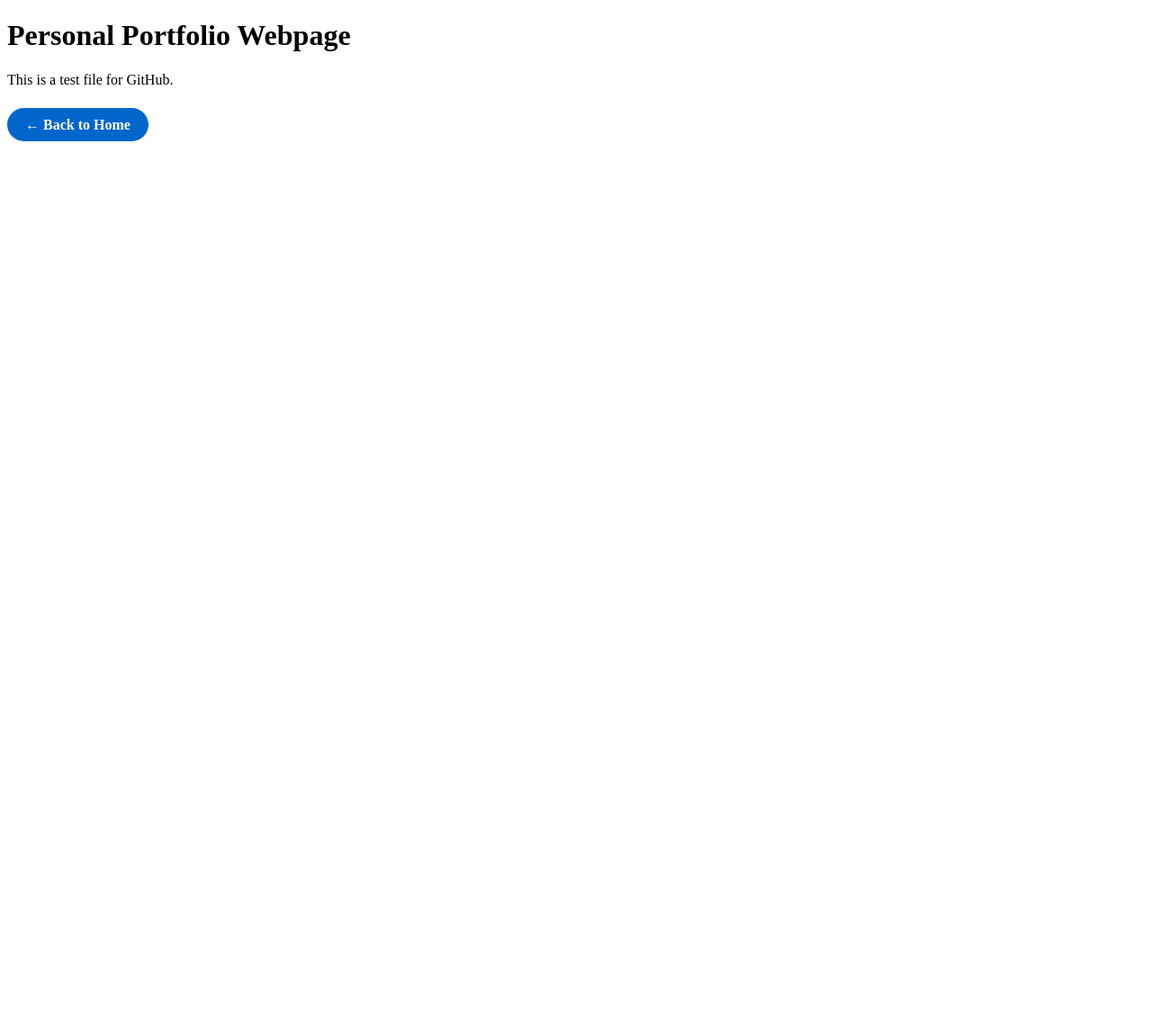
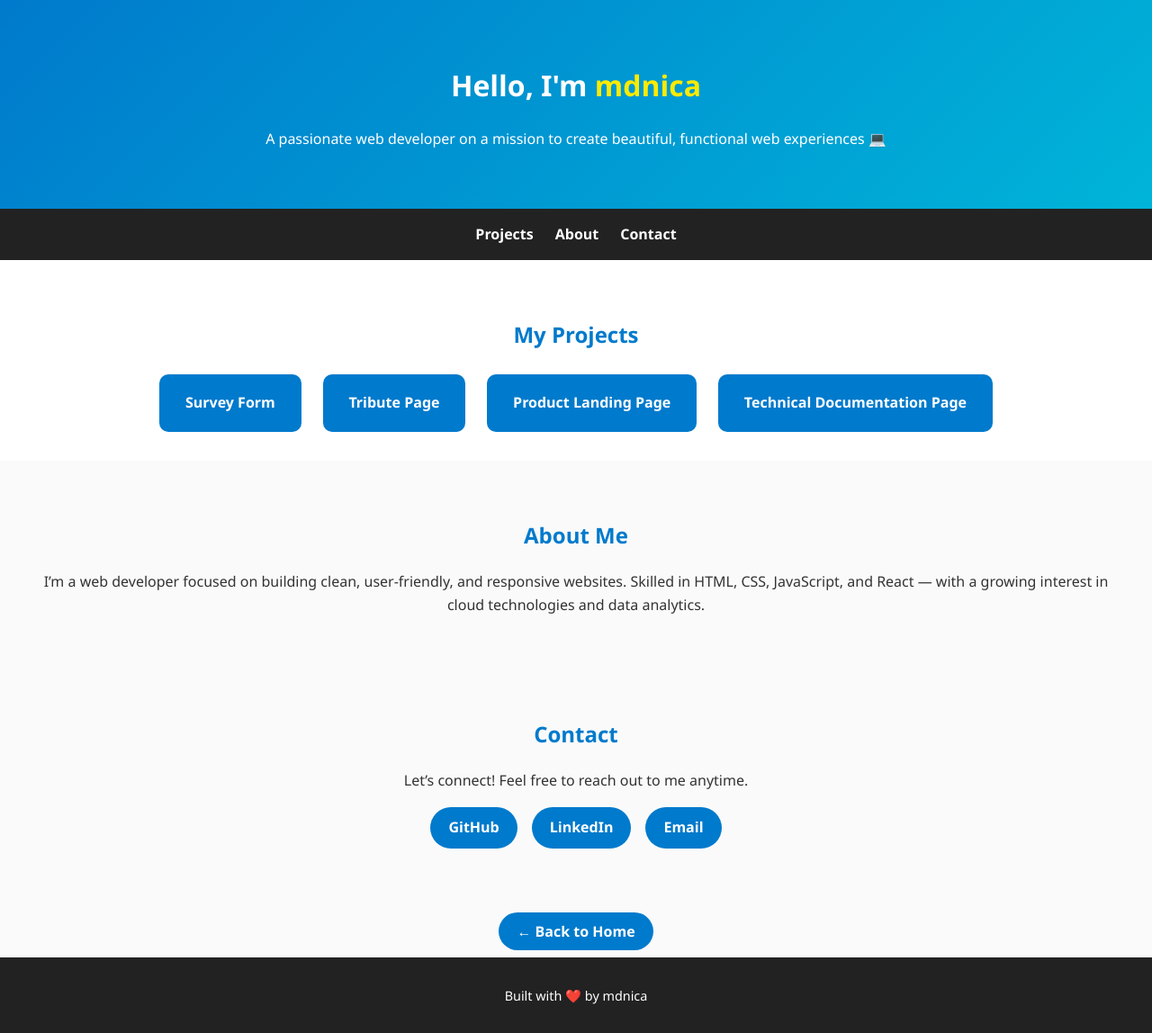
Before and after one commit to mdnica/freecodecamp-projects, a plain HTML site: page personal-portfolio-webpage/index.html in a window 1280 px wide. Shown: the whole page at 90% size. Before the commit the page ends 800 px from the top, so only its background shows below. Drawn offline with Linux system fonts and the light colour scheme.

Commit message:
Add completed Personal Portfolio Webpage project

```diff
--- a/personal-portfolio-webpage/index.html
+++ b/personal-portfolio-webpage/index.html
@@ -3,14 +3,63 @@
   <head>
     <meta charset="UTF-8" />
     <meta name="viewport" content="width=device-width, initial-scale=1.0" />
-    <title>Personal Portfolio</title>
+    <title>Personal Portfolio | FreeCodeCamp Project</title>
     <link rel="stylesheet" href="style.css" />
   </head>
   <body>
-    <h1>Personal Portfolio Webpage</h1>
-    <p>This is a test file for GitHub.</p>
+    <header id="welcome-section">
+      <h1>Hello, I'm <span class="highlight">mdnica</span></h1>
+      <p>
+        A passionate web developer on a mission to create beautiful, functional
+        web experiences 💻
+      </p>
+    </header>
+
+    <nav id="navbar">
+      <a href="#projects">Projects</a>
+      <a href="#about">About</a>
+      <a href="#contact">Contact</a>
+    </nav>
+
+    <section id="projects">
+      <h2>My Projects</h2>
+      <div class="project-grid">
+        <a href="../survey-form/" class="project-tile">Survey Form</a>
+        <a href="../tribute-page/" class="project-tile">Tribute Page</a>
+        <a href="../product-landing-page/" class="project-tile"
+          >Product Landing Page</a
+        >
+        <a href="../technical-documentation-page/" class="project-tile"
+          >Technical Documentation Page</a
+        >
+      </div>
+    </section>
+
+    <section id="about">
+      <h2>About Me</h2>
+      <p>
+        I’m a web developer focused on building clean, user-friendly, and
+        responsive websites. Skilled in HTML, CSS, JavaScript, and React — with
+        a growing interest in cloud technologies and data analytics.
+      </p>
+    </section>
+
+    <section id="contact">
+      <h2>Contact</h2>
+      <p>Let’s connect! Feel free to reach out to me anytime.</p>
+      <div class="social-links">
+        <a href="https://github.com/mdnica" target="_blank">GitHub</a>
+        <a href="https://www.linkedin.com/" target="_blank">LinkedIn</a>
+        <a href="mailto:youremail@example.com">Email</a>
+      </div>
+    </section>
+
     <div class="back-home">
       <a href="../index.html">← Back to Home</a>
     </div>
+
+    <footer>
+      <p>Built with ❤️ by mdnica</p>
+    </footer>
   </body>
 </html>
--- a/personal-portfolio-webpage/style.css
+++ b/personal-portfolio-webpage/style.css
@@ -1,11 +1,109 @@
+body {
+  font-family: "Segoe UI", sans-serif;
+  margin: 0;
+  background-color: #fafafa;
+  color: #333;
+  line-height: 1.6;
+}
+
+header {
+  text-align: center;
+  padding: 3rem 1rem;
+  background: linear-gradient(135deg, #007acc, #00b4d8);
+  color: white;
+}
+
+header .highlight {
+  color: #ffea00;
+}
+
+#navbar {
+  display: flex;
+  justify-content: center;
+  gap: 1.5rem;
+  background-color: #222;
+  padding: 1rem 0;
+}
+
+#navbar a {
+  color: white;
+  text-decoration: none;
+  font-weight: bold;
+}
+
+#navbar a:hover {
+  text-decoration: underline;
+}
+
+h2 {
+  color: #007acc;
+  text-align: center;
+  margin-top: 2rem;
+}
+
+#projects {
+  padding: 2rem;
+  background-color: #fff;
+}
+
+.project-grid {
+  display: flex;
+  flex-wrap: wrap;
+  justify-content: center;
+  gap: 1.5rem;
+  margin-top: 1.5rem;
+}
+
+.project-tile {
+  background-color: #007acc;
+  color: white;
+  padding: 1.2rem 1.8rem;
+  border-radius: 10px;
+  text-decoration: none;
+  font-weight: bold;
+  transition: background-color 0.3s ease;
+}
+
+.project-tile:hover {
+  background-color: #005fa3;
+}
+
+#about,
+#contact {
+  padding: 2rem;
+  text-align: center;
+}
+
+.social-links {
+  display: flex;
+  justify-content: center;
+  gap: 1rem;
+  margin-top: 1rem;
+}
+
+.social-links a {
+  color: white;
+  background-color: #007acc;
+  padding: 10px 20px;
+  border-radius: 25px;
+  text-decoration: none;
+  font-weight: bold;
+  transition: background-color 0.3s ease;
+}
+
+.social-links a:hover {
+  background-color: #005fa3;
+}
+
 .back-home {
-  margin: 2rem 0;
+  text-align: center;
+  margin: 3rem 0 1rem;
 }
 
 .back-home a {
   text-decoration: none;
   color: white;
-  background-color: #0066cc;
+  background-color: #007acc;
   padding: 10px 20px;
   border-radius: 25px;
   font-weight: bold;
@@ -13,5 +111,25 @@
 }
 
 .back-home a:hover {
-  background-color: #004c99;
+  background-color: #005fa3;
 }
+
+footer {
+  text-align: center;
+  background-color: #222;
+  color: white;
+  padding: 1rem;
+  font-size: 0.9rem;
+}
+
+/* Responsive */
+@media (max-width: 768px) {
+  .project-grid {
+    flex-direction: column;
+    align-items: center;
+  }
+  .project-tile {
+    width: 80%;
+    text-align: center;
+  }
+}
```
